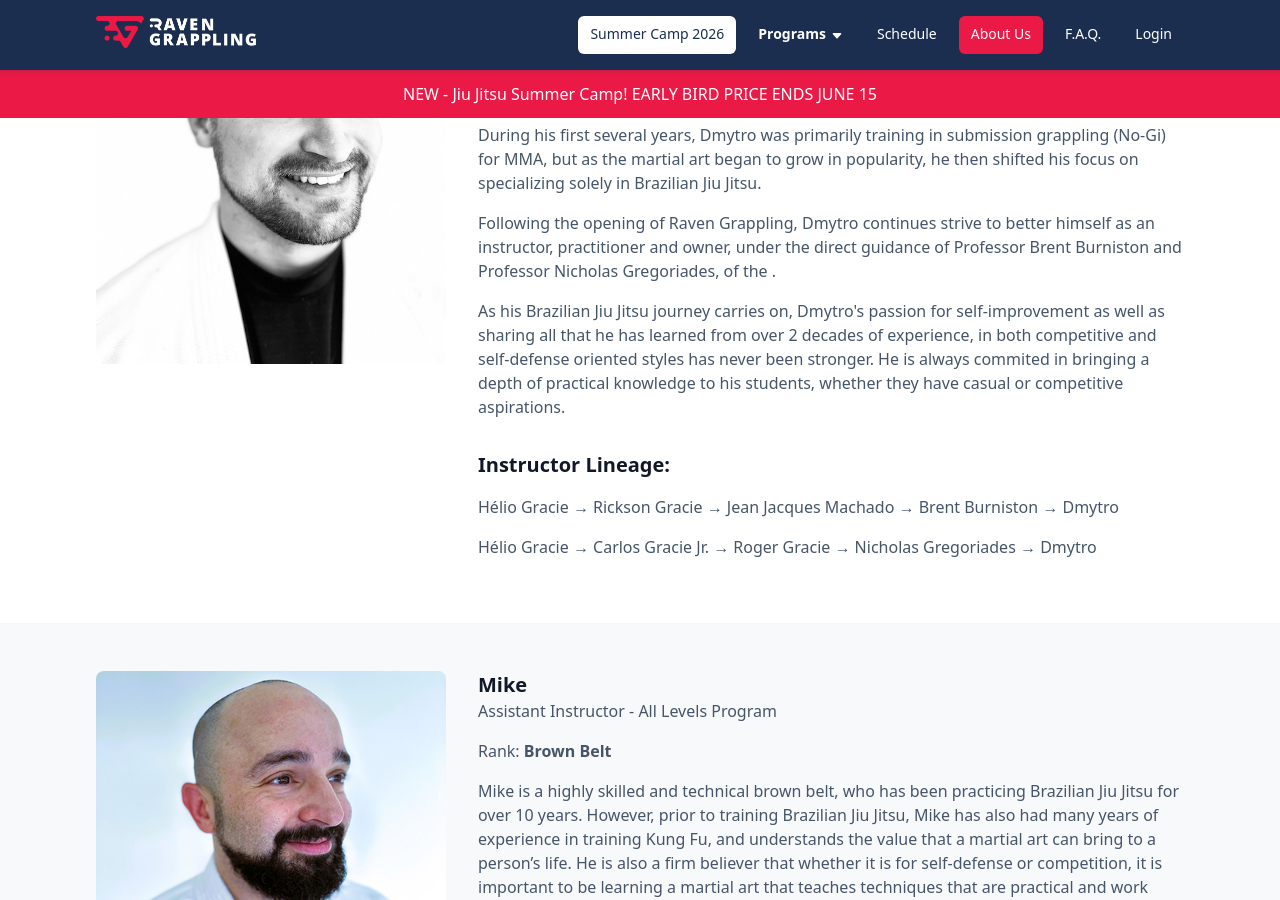
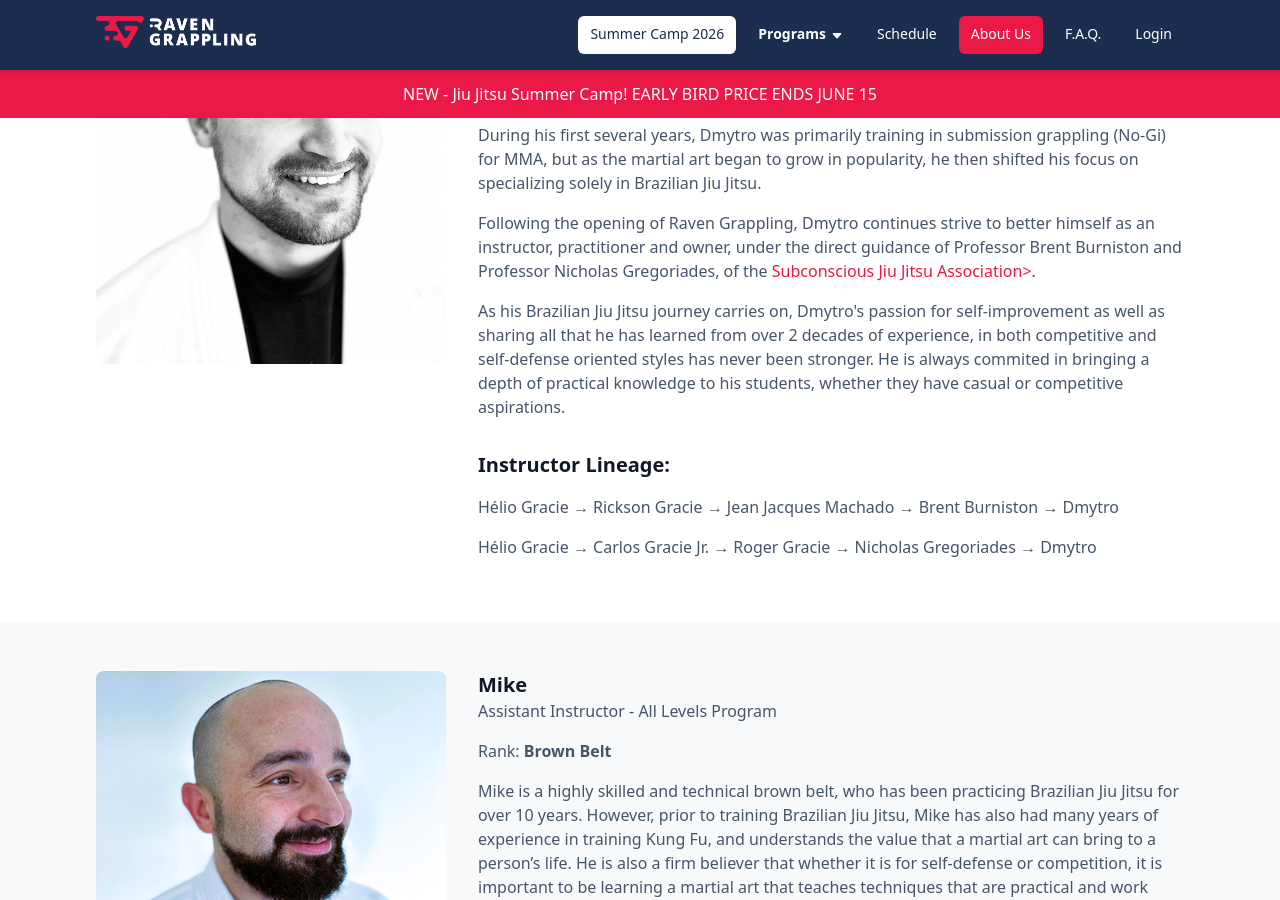
Before and after one commit to RavenGrappling/RavenGrappling.github.io, a Jekyll site: the page built from pages/about-us.html, in a window 1280 px wide and 900 px high, scrolled down 783 px. Built offline with Jekyll 4.4.1, drawn with Linux system fonts in a browser that asks for light colours.

Commit message:
Update about-us.html

```diff
--- a/pages/about-us.html
+++ b/pages/about-us.html
@@ -51,7 +51,7 @@ meta_desc: Meet the team of Raven Grappling
         During his first several years, Dmytro was primarily training in submission grappling (No-Gi) for MMA, but as the martial art began to grow in popularity, he then shifted his focus on specializing solely in Brazilian Jiu Jitsu.
       </p>
       <p>
-        Following the opening of Raven Grappling, Dmytro continues strive to better himself as an instructor, practitioner and owner, under the direct guidance of Professor Brent Burniston and Professor Nicholas Gregoriades, of the <a href= " https://subjitsu.com/" Subconscious Jiu Jitsu Association></a>.
+        Following the opening of Raven Grappling, Dmytro continues strive to better himself as an instructor, practitioner and owner, under the direct guidance of Professor Brent Burniston and Professor Nicholas Gregoriades, of the <a href="https://subjitsu.com/">Subconscious Jiu Jitsu Association></a>.
       </p>
       <p>
         As his Brazilian Jiu Jitsu journey carries on, Dmytro's passion for self-improvement as well as sharing all that he has learned from over 2 decades of experience, in both competitive and self-defense oriented styles has never been stronger. He is always commited in bringing a depth of practical knowledge to his students, whether they have casual or competitive aspirations.
```
